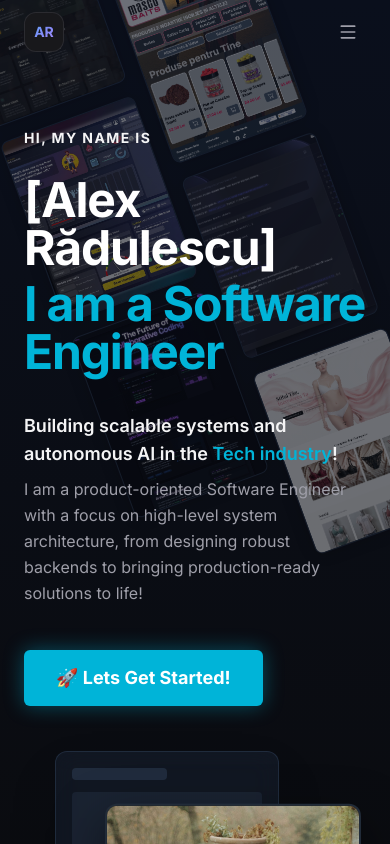
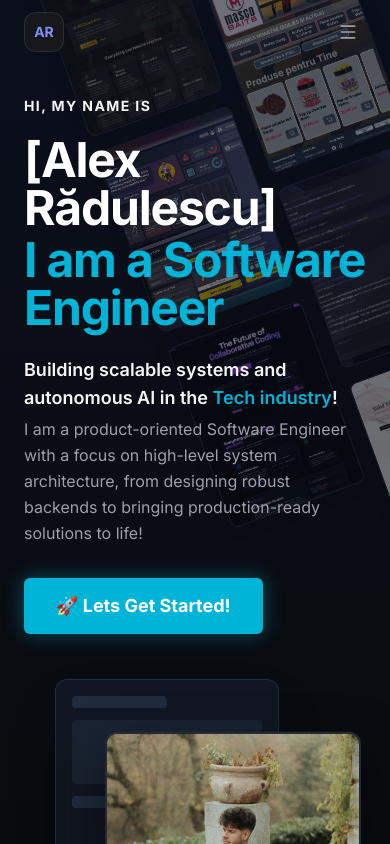
Before and after one commit to Alex110506/portfolio_alex_radulescu, a React (Vite) app: page / in a window 390 px wide. Shown: the top 844 px of the page. Built offline with nearby package versions, Linux system fonts and the light colour scheme.

Commit message:
more ui fixes

```diff
--- a/src/components/Hero.tsx
+++ b/src/components/Hero.tsx
@@ -40,7 +40,7 @@ const Hero = () => {
     <section id="hero" className="relative min-h-screen flex items-center overflow-hidden bg-gradient-to-b from-[#0a0f1c] to-[#0A0A0B]">
 
       {/* ── Diagonal Image Strips (Right Background) ── */}
-      <div className="absolute top-[-17%] right-[-30%] md:right-[4%] w-[300px] md:w-[400px] h-[150%] transform -rotate-[20deg] flex gap-4 opacity-40 md:opacity-60 z-0 pointer-events-none">
+      <div className="absolute top-[-17%] right-[-50%] md:right-[4%] w-[300px] md:w-[400px] h-[150%] transform -rotate-[20deg] flex gap-4 opacity-40 md:opacity-60 z-0 pointer-events-none">
         {/* Column 1 */}
         <div className="flex flex-col gap-4 w-1/2 pt-12 animate-marquee-slow">
           {rightBgCol1.map((src, idx) => (
@@ -69,26 +69,27 @@ const Hero = () => {
       </div>
 
       {/* ── Main Content ── */}
-      {/* Changed py-32 to pt-32 pb-12 to drastically reduce bottom gap on mobile */}
-      <div className="relative z-10 max-w-7xl mx-auto w-full px-6 pt-32 pb-12 lg:py-0">
+      {/* Changed pt-32 to pt-24 md:pt-32 to push text higher on mobile */}
+      <div className="relative z-10 max-w-7xl mx-auto w-full px-6 pt-24 pb-12 md:pt-32 lg:py-0">
         <div className="flex flex-col lg:flex-row items-center justify-between gap-8 lg:gap-12">
 
           {/* ── Left Side: Text Content ── */}
+          {/* Tightened gap from gap-5 to gap-4 to condense vertical space slightly */}
           <motion.div
             variants={container}
             initial="hidden"
             animate="show"
-            className="flex flex-col items-start text-left gap-5 w-full lg:w-[55%] z-20 md:pl-12 lg:pl-20"
+            className="flex flex-col items-start text-left gap-4 w-full lg:w-[55%] z-20 md:pl-12 lg:pl-20"
           >
             {/* Intro */}
             <motion.div variants={item}>
-              <p className="text-zinc-100 font-bold tracking-widest uppercase text-sm md:text-base mb-2">
+              <p className="text-zinc-100 font-bold tracking-widest uppercase text-sm md:text-base mb-1 md:mb-2">
                 Hi, My Name Is
               </p>
             </motion.div>
 
             {/* Name & Title */}
-            <motion.div variants={item} className="flex flex-col items-start gap-2">
+            <motion.div variants={item} className="flex flex-col items-start gap-1 md:gap-2">
               <h1 className="text-5xl sm:text-6xl lg:text-7xl font-bold tracking-tight text-white">
                 [Alex Rădulescu]
               </h1>
@@ -98,8 +99,8 @@ const Hero = () => {
             </motion.div>
 
             {/* Description */}
-            <motion.div variants={item} className="mt-4 max-w-xl mx-auto md:mx-0">
-              <p className="text-zinc-100 font-semibold text-lg lg:text-xl mb-2">
+            <motion.div variants={item} className="mt-2 md:mt-4 max-w-xl mx-auto md:mx-0">
+              <p className="text-zinc-100 font-semibold text-lg lg:text-xl mb-1 md:mb-2">
                 Building scalable systems and autonomous AI in the <span className="text-[#00b4d8]">Tech industry</span>!
               </p>
               <p className="text-zinc-400 text-base lg:text-lg leading-relaxed">
@@ -108,7 +109,7 @@ const Hero = () => {
             </motion.div>
 
             {/* CTA Button */}
-            <motion.div variants={item} className="mt-6">
+            <motion.div variants={item} className="mt-4 md:mt-6">
               <a
                 href="#work"
                 className="inline-flex items-center justify-center gap-2 bg-[#00b4d8] hover:bg-[#0096b4] text-white px-8 py-3.5 rounded-md font-bold text-lg transition-all duration-300 shadow-[0_0_20px_rgba(0,180,216,0.4)] hover:shadow-[0_0_30px_rgba(0,180,216,0.6)] hover:-translate-y-1 mx-auto md:mx-0"
@@ -119,7 +120,6 @@ const Hero = () => {
           </motion.div>
 
           {/* ── Right Side: Floating Layout ── */}
-          {/* Increased container height slightly on mobile to accommodate larger image */}
           <motion.div
             initial={{ opacity: 0 }}
             animate={{ opacity: 1 }}
```
